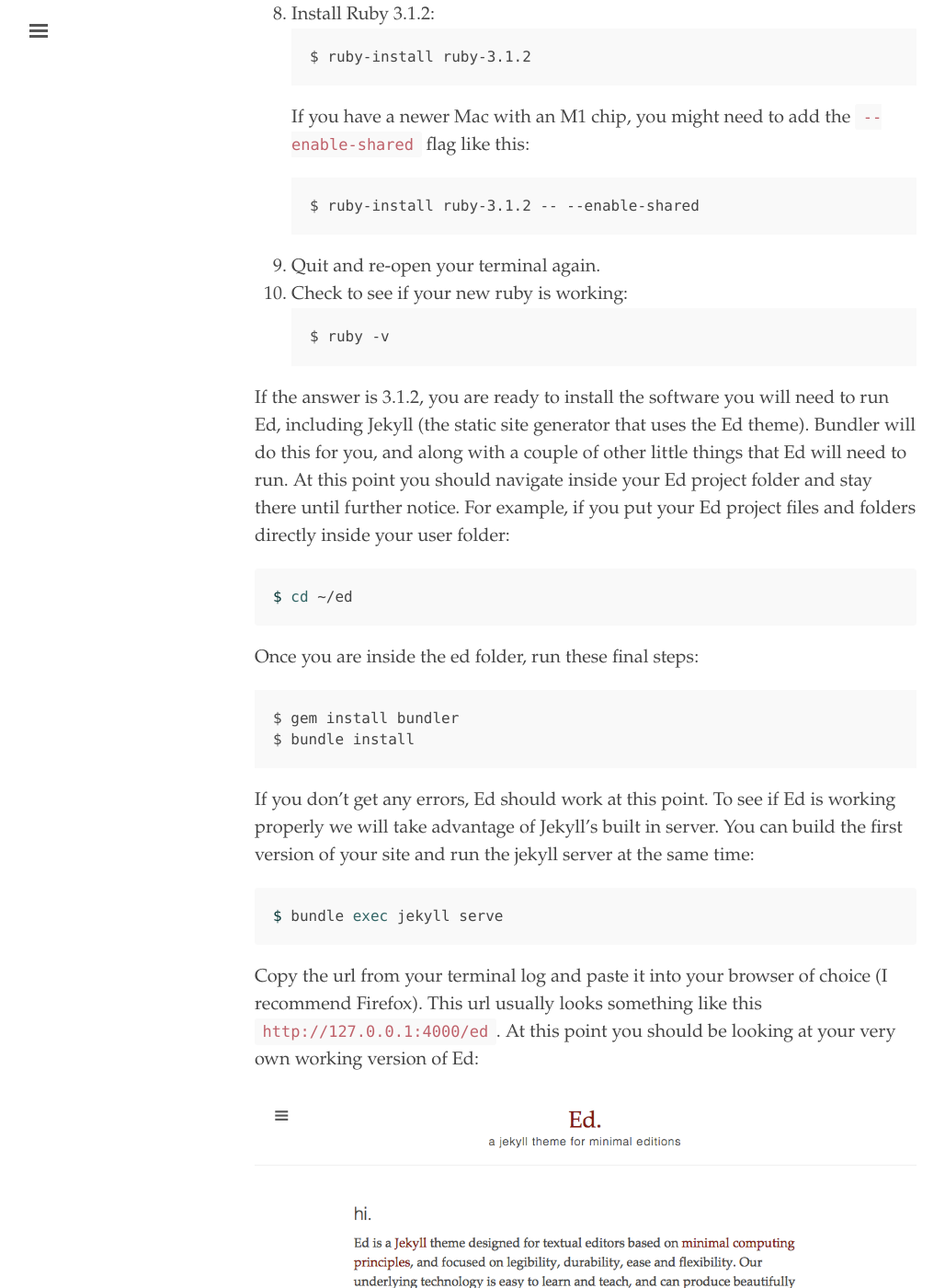
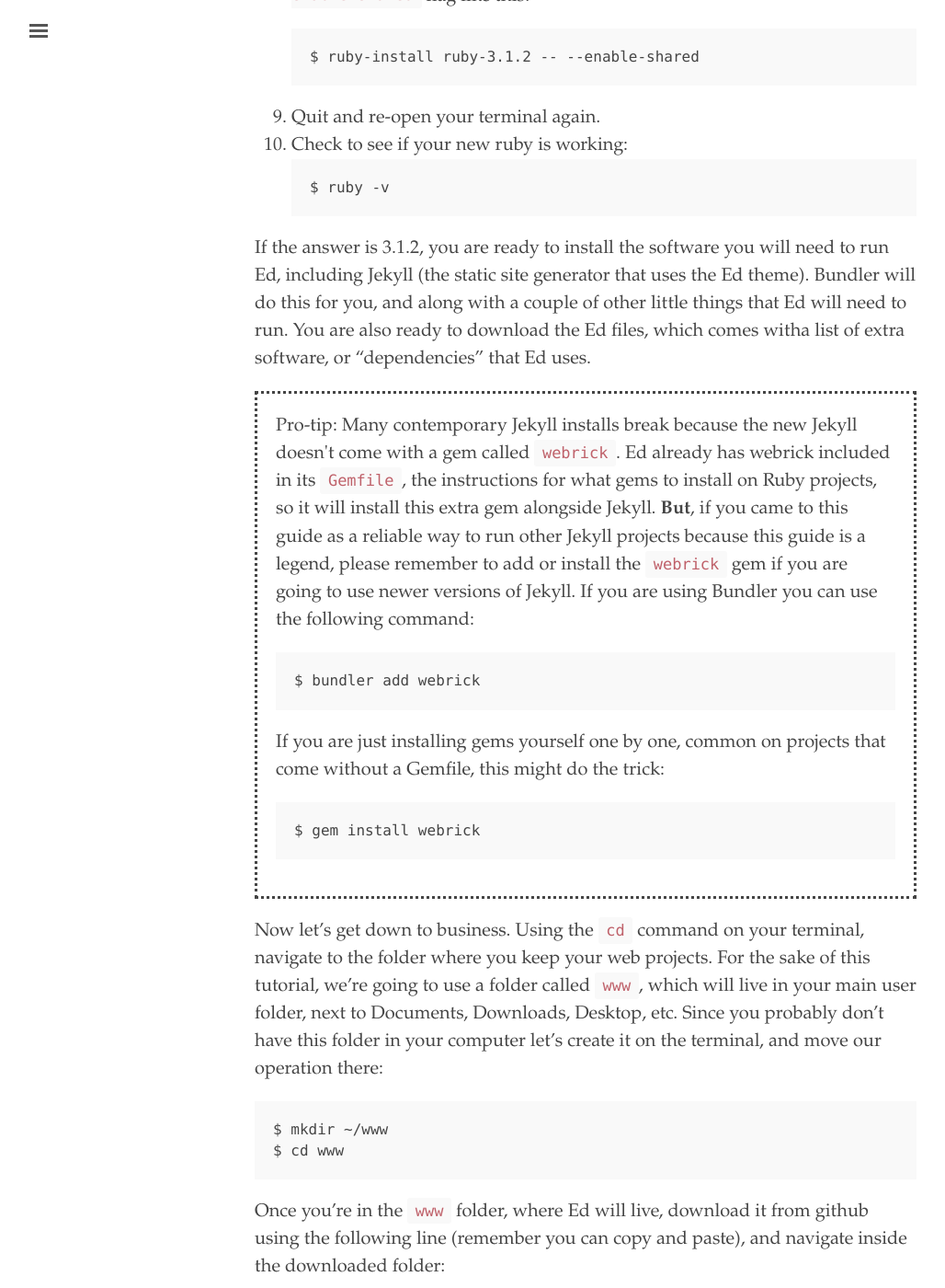
Before and after one commit to minicomp/ed, a Jekyll site: the page built from documentation.md, in a window 1280 px wide and 1400 px high, scrolled down 4491 px. Shown: the whole window at 92% size, without its empty margins (3-1031 px from the left). Built offline with Jekyll 4.4.1, drawn with Linux system fonts in a browser that asks for light colours; some of the changed text lies outside the part shown.

Commit message:
made documentation more general

```diff
--- a/documentation.md
+++ b/documentation.md
@@ -68,15 +68,9 @@
 $ git --version
 ~~~
 
-If you have github, you're good to go. If you don't, your Mac will ask you to install the XCode command line tools. Say yes, please.
+If you have github, you're good to go. If you don't, your Mac will ask you to install the XCode command line tools. Say yes, please. This step installs a number of background tools directly from Apple that you will need for everything else to work well.
 
-Once the command line tools are installed, using the `cd` command on your terminal, navigate to the folder where you keep your web projects. Once you're in the folder where you want Ed to live, download it from github using the following line (remember you can copy and paste):
-
-~~~ bash
-$ git clone https://github.com/minicomp/ed.git
-~~~
-
-Jekyll is a Ruby gem (Ruby's name for software packages). The best way to ensure you have the right environment is to use a ruby environment mangager. In our case, we're going to use `chruby`, and the Ruby 3.1.2. To install `chruby` follow these instructions:
+Now we begin the long process of installing Jekyll. Jekyll is a Ruby gem (Ruby's name for software packages). The best way to ensure you have the right environment is to use a ruby environment mangager. In our case, we're going to use `chruby`, and the Ruby 3.1.2. To install `chruby` follow these instructions:
 
 1. Install [Homebrew](https://brew.sh/). Think of Homebrew as a sort of App Store for your terminal. You may need to use your password and hit enter a few times after pasting the install link from Homebrew in your terminal.
 2. After the installation succeeds, remember to copy the three lines indicated in the "Next Steps" message from Homebrew on your terminal. Now you should be able to brew.
@@ -107,31 +101,50 @@
 $ ruby -v
 ~~~
 
-If the answer is 3.1.2, you are ready to install the software you will need to run Ed, including Jekyll (the static site generator that uses the Ed theme). Bundler will do this for you, and along with a couple of other little things that Ed will need to run. At this point you should navigate inside your Ed project folder and stay there until further notice. For example, if you put your Ed project files and folders directly inside your user folder:
+If the answer is 3.1.2, you are ready to install the software you will need to run Ed, including Jekyll (the static site generator that uses the Ed theme). Bundler will do this for you, and along with a couple of other little things that Ed will need to run. You are also ready to download the Ed files, which comes witha list of extra software, or "dependencies" that Ed uses.
+
+<div style="border-style: dotted; padding: 1rem; margin-bottom: 1rem;"><p>Pro-tip: Many contemporary Jekyll installs break because the new Jekyll doesn't come with a gem called <code>webrick</code>. Ed already has webrick included in its <code>Gemfile</code>, the instructions for what gems to install on Ruby projects, so it will install this extra gem alongside Jekyll. <strong>But</strong>, if you came to this guide as a reliable way to run other Jekyll projects because this guide is a legend, please remember to add or install the <code>webrick</code> gem if you are going to use newer versions of Jekyll. If you are using Bundler you can use the following command:</p>
+
+<pre>$ bundler add webrick</pre>
+
+<p>If you are just installing gems yourself one by one, common on projects that come without a Gemfile, this might do the trick:</p>
+
+<pre>$ gem install webrick</pre>
+</div>
+
+
+Now let's get down to business. Using the `cd` command on your terminal, navigate to the folder where you keep your web projects. For the sake of this tutorial, we're going to use a folder called `www`, which will live in your main user folder, next to Documents, Downloads, Desktop, etc. Since you probably don't have this folder in your computer let's create it on the terminal, and move our operation there:
+
+~~~ Bash
+$ mkdir ~/www
+$ cd www
+~~~
+
+Once you're in the `www` folder, where Ed will live, download it from github using the following line (remember you can copy and paste), and navigate inside the downloaded folder:
 
 ~~~ bash
-$ cd ~/ed
+$ git clone https://github.com/minicomp/ed.git
+$ cd ed
 ~~~
 
-Once  you are inside the ed folder, run these final steps:
+Once  you are inside the Ed folder, run these final steps:
 
 ~~~ Bash
 $ gem install bundler
 $ bundle install
 ~~~
 
-If you don't get any errors, Ed should work at this point. To see if Ed is working properly we will take advantage of Jekyll's built in server. You can build the first version of your site and run the jekyll server at the same time:
+If you don't get any errors, Ed should work at this point. To see if Ed is working properly we will take advantage of Jekyll's built-in server. You can build the first version of your site and run the jekyll server at the same time:
 
 ~~~ bash
 $ bundle exec jekyll serve
 ~~~
 
-Copy the url from your terminal log and paste it into your browser of choice (I recommend Firefox). This url usually looks something like this `http://127.0.0.1:4000/ed`. At this point you should be looking at your very own working version of Ed:
+Copy the URL from your terminal log and paste it into your browser of choice (I'm team Firefox myself). This URL usually looks something like this `http://127.0.0.1:4000/ed`. At this point you should be looking at your very own working version of Ed:
 
 ![Your very own Ed]({{ site.baseurl }}/assets/screenshot-home.png)
 
-
-If you did get an error at any point during this process, and don't feel comfortable troubleshooting on the terminal, this is a good opportunity to reach out to a friend who can help. You can leave me a note on [the issues page](https://github.com/minicomp/ed/issues), for example. I'll try to get to it as soon as my other commitments permit. If you're comfortable troubleshooting on your own, I recommend Jekyll's own [troubleshooting documentation](http://jekyllrb.com/docs/troubleshooting/). Another great strategy for troubleshooting on the terminal is to copy and paste the errors you receive (sans personal information) into your favorite search engine.
+If you did get an error at any point during this process, and don't feel comfortable troubleshooting on the terminal, this is a good opportunity to reach out to a friend who can help. You can leave me a note on [the issues page](https://github.com/minicomp/ed/issues), for example. I'll try to get to it as soon as my other commitments permit. If you're comfortable troubleshooting on your own, I recommend Jekyll's own [troubleshooting documentation](http://jekyllrb.com/docs/troubleshooting/). Another great strategy for troubleshooting on the terminal is to copy and paste the errors you receive (*sans* personal information) into your favorite search engine.
 
 
 ---
```
